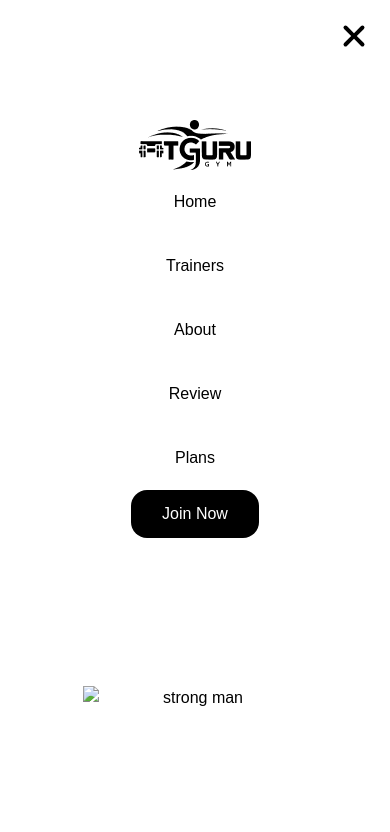
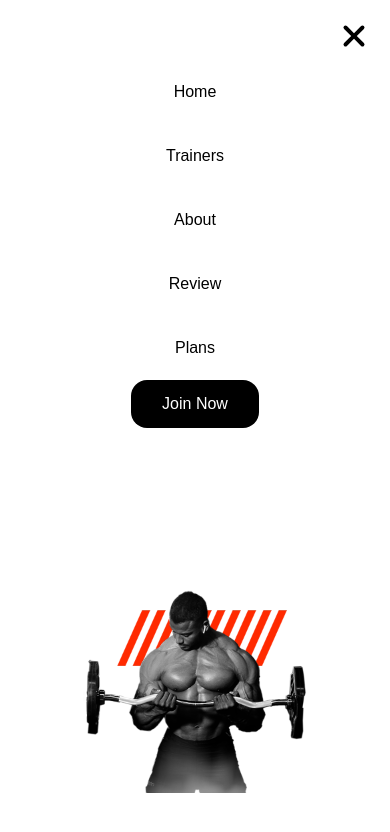
Before and after one commit to silentcodedevv/Webdevdaily, a website: page workout-hero-challenge/index.html in a window 390 px wide. Both pictures are taken after a click on the picture 354 px from the left and 36 px from the top of the page. Drawn offline with Linux system fonts and the light colour scheme.

Commit message:
Finished project

```diff
--- a/workout-hero-challenge/index.html
+++ b/workout-hero-challenge/index.html
@@ -10,7 +10,7 @@
 
 <body class="flex justify-center min-h-screen relative sm:items-center font-signika overflow-x-hidden">
   <header id="hamburger-menu-btn"
-    class="flex-col h-full justify-start top-0 left-0 items-center px-0 sm:flex sm:flex-row sm:justify-between sm:absolute sm:px-16 sm:h-12 sm:mt-9 sm:w-full z-10">
+    class="flex flex-col h-full justify-start top-0 left-0 sm:w-full items-center px-0 sm:flex-row sm:justify-between sm:absolute sm:px-16 sm:h-12 sm:mt-9 sm:w-full z-10 ">
     <a href="#" class="cursor-pointer">
       <img id="logo" class="mx-auto w-28 mt-30 hidden sm:flex sm:mt-0" src="images/Vector.png" alt="FitGuru logo">
     </a>
@@ -24,7 +24,7 @@
         </path>
       </g>
     </svg>
-    <ul id="menu" class="hidden flex-col sm:flex sm:flex-row text-center sm:gap-8 items-center sm:justify-between">
+    <ul id="menu" class="hidden flex-col  mt-15 sm:mt-0 sm:flex sm:flex-row text-center  items-center gap-12">
       <li class="text-1xl font-light py-5 cursor-pointer sm:mb-0 md:text-2xl"><a href="#">Home</a></li>
       <li class="text-1xl font-light py-5 cursor-pointer sm:mb-0 md:text-2xl"><a href="#">Trainers</a></li>
       <li class="text-1xl font-light py-5 cursor-pointer sm:mb-0 md:text-2xl"><a href="#">About</a></li>
@@ -74,7 +74,7 @@
       <img class="sm:hidden" src="images/hero-img.png" alt="hero img">
     </aside>
 
-    <aside id="second-aside" class="flex-0 sm:flex-1 bg-gray-900 hidden sm:flex sm:relative">
+    <aside id="second-aside" class="flex-0 sm:flex-1 bg-gray-800 hidden sm:flex sm:relative">
       <img class=" sm:absolute sm:bottom-0 sm:right-30" src="images/hero-img.png" alt="hero img">
     </aside>
   </main>
--- a/workout-hero-challenge/main.js
+++ b/workout-hero-challenge/main.js
@@ -1,64 +1,34 @@
-const hamburgerMenu = document.getElementById("hamburger-menu-btn");
 const hamburgerBtn = document.getElementById("hamburger-btn");
+const menu = document.getElementById("menu");
 const exitBtn = document.getElementById("exit-btn");
-const ulMenu = document.getElementById("menu");
-const logo = document.getElementById("logo");
-const firstAside = document.getElementById("first-aside");
-const secondAside = document.getElementById("second-aside");
 const main = document.getElementById("main");
 
 function hamburgerBtnF() {
+  exitBtn.classList.remove("hidden");
   hamburgerBtn.classList.add("hidden");
-  exitBtn.classList.remove("hidden");
-  hamburgerMenu.classList.add("w-full");
-  hamburgerMenu.classList.add("px-16");
-  ulMenu.classList.toggle("hidden");
-  logo.classList.toggle("hidden");
-  firstAside.classList.add("hidden");
-  secondAside.classList.add("hidden");
+  menu.classList.remove("hidden");
   main.classList.add("hidden");
 }
 
 function exitBtnF() {
+  exitBtn.classList.add("hidden");
   hamburgerBtn.classList.remove("hidden");
-  exitBtn.classList.add("hidden");
-  hamburgerMenu.classList.remove("w-full");
-  hamburgerMenu.classList.remove("px-16");
-  ulMenu.classList.toggle("hidden");
-  logo.classList.toggle("hidden");
-  firstAside.classList.toggle("hidden");
-  secondAside.classList.toggle("hidden");
-  main.classList.toggle("hidden");
+  menu.classList.add("hidden");
+  main.classList.remove("hidden");
 }
-
-hamburgerBtn.addEventListener("click", hamburgerBtnF);
-exitBtn.addEventListener("click", exitBtnF);
 
 const breakpoint = window.matchMedia("(max-width: 640px)");
 
-function handleBreakpointChange(e) {
+function handleBreakPointChange(e) {
   if (!e.matches) {
+    exitBtn.classList.add("hidden");
     hamburgerBtn.classList.remove("hidden");
-    exitBtn.classList.add("hidden");
-    hamburgerMenu.classList.remove("w-full");
-    hamburgerMenu.classList.remove("px-16");
-    ulMenu.classList.add("hidden");
-    logo.classList.toggle("hidden");
-    firstAside.classList.add("hidden");
-    secondAside.classList.add("hidden");
-    main.classList.add("hidden");
-  } else {
-    hamburgerBtn.classList.remove("hidden");
-    exitBtn.classList.add("hidden");
-    hamburgerMenu.classList.remove("w-full");
-    hamburgerMenu.classList.remove("px-16");
-    ulMenu.classList.add("hidden");
-    logo.classList.add("hidden");
-    firstAside.classList.add("hidden");
-    secondAside.classList.add("hidden");
+    menu.classList.add("hidden");
     main.classList.remove("hidden");
   }
 }
 
-breakpoint.addEventListener("change", handleBreakpointChange);
-handleBreakpointChange(breakpoint);
+breakpoint.addEventListener("change", handleBreakPointChange);
+hamburgerBtn.addEventListener("click", hamburgerBtnF);
+exitBtn.addEventListener("click", exitBtnF);
+handleBreakPointChange(breakpoint);
```
Also changed, not shown: workout-hero-challenge/images/hero-img.png (added), workout-hero-challenge/src/output.css, 1 other file.
